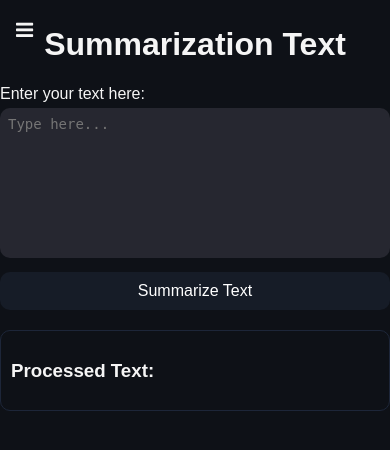
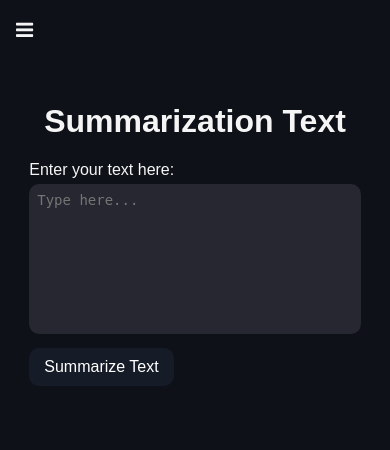
Before and after one commit to Atharva-Pawar/SummarizerV2.0, a Python web app: template Templates/text-summary.html in a window 390 px wide. Shown: the top 450 px of the page. Run offline with Jinja, Linux system fonts and the light colour scheme; the template is opened without the code that fills it, so the values that code supplies are empty.

Commit message:
Making UI responsive

```diff
--- a/Styles/doc-summary.css
+++ b/Styles/doc-summary.css
@@ -87,7 +87,6 @@ body {
     border: 1px solid whitesmoke;
     border-radius: 5px;
     font-size: 16px;
-    /* Adjust font size as needed */
     outline: none;
     padding: 10px;
     cursor: pointer;
--- a/Styles/text-summary.css
+++ b/Styles/text-summary.css
@@ -9,6 +9,7 @@ body {
 h1 {
   text-align: center;
   color: whitesmoke;
+  margin-top: 5%;
 }
 
 .text-input {
@@ -43,7 +44,6 @@ button {
   padding: 10px 15px;
   border: none;
   cursor: pointer;
-  width: 100%;
   display: block;
   font-size: 16px;
   border-radius: 10px;
@@ -59,15 +59,19 @@ button:hover {
   outline: none;
   padding: 10px;
   border-radius: 10px;
-}
-
-.content {
-  height: 80vh;
+  display: none;
 }
 
 @media screen and (max-width: 600px) {
   textarea {
     height: 150px;
+  }
+  .text-input {
+    max-width: 85%;
+    margin: 0 auto;
+  }
+  h1{
+    margin-top: 25%;
   }
 }
 
--- a/Templates/Yt-summary.html
+++ b/Templates/Yt-summary.html
@@ -56,7 +56,6 @@
     <script src="script.js"></script>
 
     <script>
-        // JavaScript function to redirect based on the selected option
         function redirectPage(selectedValue) {
             window.location.href = selectedValue;
         }
--- a/Templates/doc-summary.html
+++ b/Templates/doc-summary.html
@@ -54,7 +54,6 @@
     <script src="script.js"></script>
 
     <script>
-        // JavaScript function to redirect based on the selected option
         function redirectPage(selectedValue) {
             window.location.href = selectedValue;
         }
--- a/Templates/text-summary.html
+++ b/Templates/text-summary.html
@@ -51,9 +51,29 @@
   </body>
   <script src="../Scripts/script.js"></script>
   <script>
-    // JavaScript function to redirect based on the selected option
     function redirectPage(selectedValue) {
       window.location.href = selectedValue;
     }
+
+function processText() {
+  var inputTextarea = document.getElementById('inputTextarea');
+  var outputSection = document.getElementById('output');
+  var summarizeButton = document.querySelector('button');
+
+  if (outputSection.style.display === 'none' || outputSection.style.display === '') {
+    outputSection.style.display = 'block';
+  } else {
+    outputSection.style.display = 'none';
+  }
+  summarizeButton.disabled = true;
+
+  inputTextarea.addEventListener('input', function() {
+    summarizeButton.disabled = false;
+    outputSection.style.display = 'none';
+  });
+}
+
+
   </script>
+
 </html>
--- a/index.html
+++ b/index.html
@@ -47,7 +47,6 @@
     <script src="script.js"></script>
 
     <script>
-        // JavaScript function to redirect based on the selected option
         function redirectPage(selectedValue) {
             window.location.href = selectedValue;
         }
```
Also changed, not shown: Styles/Yt-summary.css (+6 -4 lines).
